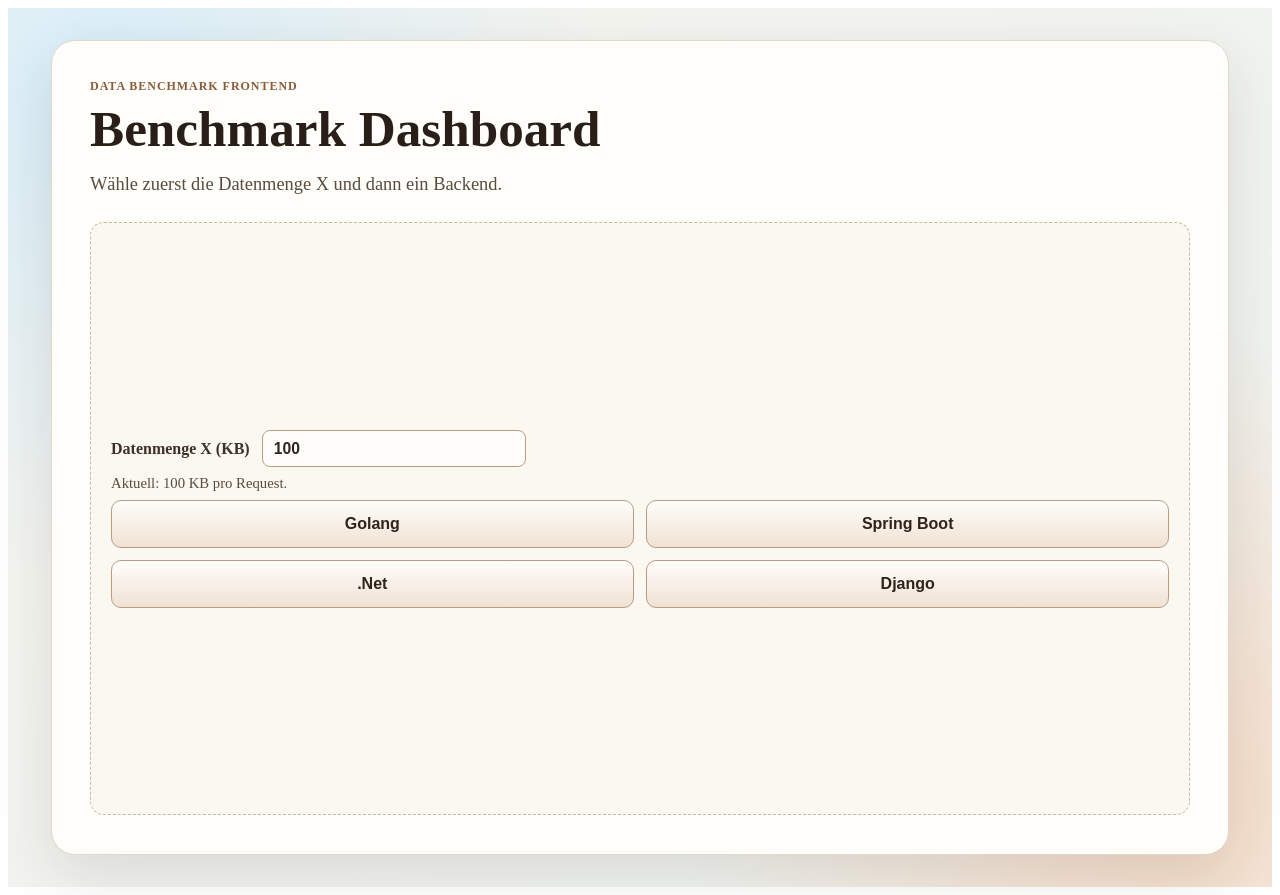
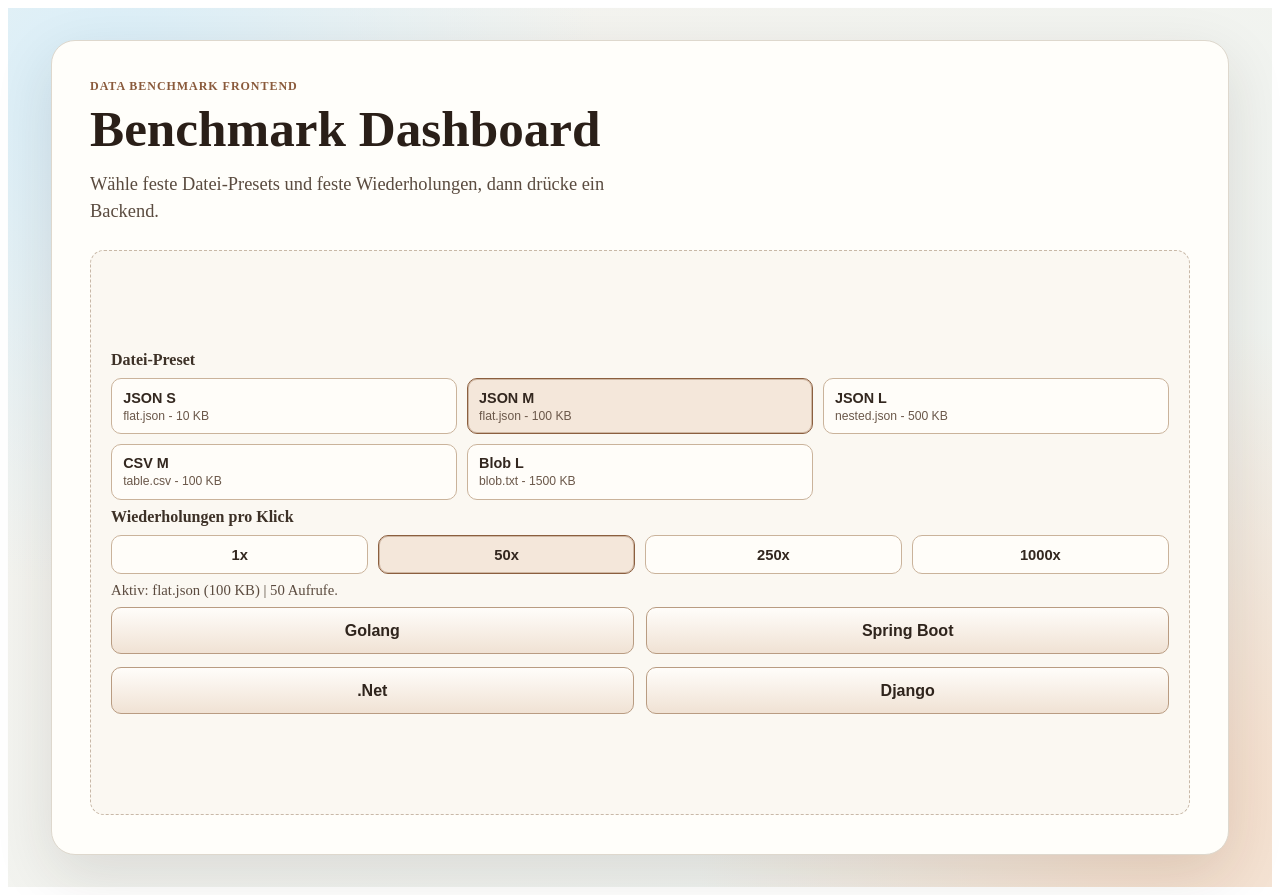
Before and after one commit to Khroxx/data_benchmark_frontend, an Angular app: page / in a window 1280 px wide. Built offline with nearby package versions, Linux system fonts and the light colour scheme.

Commit message:
replaced input with fixed file presets and counts

```diff
--- a/src/app/app.html
+++ b/src/app/app.html
@@ -3,25 +3,46 @@
     <header class="panel-header">
       <p class="eyebrow">Data Benchmark Frontend</p>
       <h1 id="benchmark-title">Benchmark Dashboard</h1>
-      <p class="subtitle">Wähle zuerst die Datenmenge X und dann ein Backend.</p>
+      <p class="subtitle">Wähle feste Datei-Presets und feste Wiederholungen, dann drücke ein Backend.</p>
     </header>
 
     <div class="panel-body" role="status" aria-live="polite">
-      <div class="size-input-row">
-        <label class="size-label" for="size-kb-input">Datenmenge X (KB)</label>
-        <input
-          id="size-kb-input"
-          class="size-input"
-          type="number"
-          min="1"
-          max="50000"
-          step="1"
-          [value]="sizeKb"
-          (input)="onSizeKbInput($event)"
-        />
+      <div class="control-section">
+        <p class="panel-note">Datei-Preset</p>
+        <div class="preset-grid" role="group" aria-label="Datei Presets">
+          @for (preset of dataPresets; track preset.id) {
+            <button
+              class="preset-button"
+              type="button"
+              [class.is-selected]="preset.id === selectedDataPresetId"
+              (click)="selectDataPreset(preset.id)"
+            >
+              <span class="preset-title">{{ preset.label }}</span>
+              <span class="preset-meta">{{ preset.file }} - {{ preset.sizeKb }} KB</span>
+            </button>
+          }
+        </div>
       </div>
 
-      <p class="size-hint">Aktuell: {{ sizeKb }} KB pro Request.</p>
+      <div class="control-section">
+        <p class="panel-note">Wiederholungen pro Klick</p>
+        <div class="run-grid" role="group" aria-label="Run Anzahl">
+          @for (runs of runPresets; track runs) {
+            <button
+              class="run-button"
+              type="button"
+              [class.is-selected]="runs === selectedRuns"
+              (click)="selectRuns(runs)"
+            >
+              {{ runs }}x
+            </button>
+          }
+        </div>
+      </div>
+
+      <p class="size-hint">
+        Aktiv: {{ selectedDataPreset?.file }} ({{ selectedDataPreset?.sizeKb }} KB) | {{ selectedRuns }} Aufrufe.
+      </p>
 
       <div class="backend-grid" role="group" aria-label="Benchmark Backends">
         @for (backend of backends; track backend.key) {
--- a/src/app/app.scss
+++ b/src/app/app.scss
@@ -71,32 +71,10 @@ h1 {
 	margin: 0;
 }
 
-.size-input-row {
+.control-section {
 	display: flex;
-	align-items: center;
-	gap: 0.75rem;
-	flex-wrap: wrap;
-}
-
-.size-label {
-	font-weight: 700;
-	color: #3d3127;
-}
-
-.size-input {
-	width: min(240px, 100%);
-	padding: 0.55rem 0.7rem;
-	border-radius: 8px;
-	border: 1px solid #b99c82;
-	background: #fffdfa;
-	color: #2f241c;
-	font-size: 0.98rem;
-	font-weight: 600;
-}
-
-.size-input:focus {
-	outline: 2px solid #c78e63;
-	outline-offset: 2px;
+	flex-direction: column;
+	gap: 0.6rem;
 }
 
 .size-hint {
@@ -113,6 +91,70 @@ h1 {
 	display: grid;
 	grid-template-columns: repeat(2, minmax(0, 1fr));
 	gap: 0.8rem;
+}
+
+.preset-grid {
+	display: grid;
+	grid-template-columns: repeat(3, minmax(0, 1fr));
+	gap: 0.6rem;
+}
+
+.preset-button {
+	appearance: none;
+	border: 1px solid #cab39b;
+	border-radius: 10px;
+	background: #fffdf9;
+	padding: 0.65rem 0.7rem;
+	text-align: left;
+	cursor: pointer;
+	display: flex;
+	flex-direction: column;
+	gap: 0.2rem;
+	transition: border-color 120ms ease, box-shadow 120ms ease;
+}
+
+.preset-title {
+	font-size: 0.9rem;
+	font-weight: 800;
+	color: #33271f;
+}
+
+.preset-meta {
+	font-size: 0.76rem;
+	color: #6b584a;
+}
+
+.run-grid {
+	display: grid;
+	grid-template-columns: repeat(4, minmax(0, 1fr));
+	gap: 0.6rem;
+}
+
+.run-button {
+	appearance: none;
+	border: 1px solid #cab39b;
+	border-radius: 10px;
+	background: #fffdf9;
+	padding: 0.65rem;
+	text-align: center;
+	font-size: 0.92rem;
+	font-weight: 800;
+	color: #33271f;
+	cursor: pointer;
+	transition: border-color 120ms ease, box-shadow 120ms ease;
+}
+
+.preset-button:hover,
+.run-button:hover {
+	border-color: #956d4c;
+	box-shadow: 0 6px 16px rgba(72, 49, 28, 0.12);
+}
+
+.preset-button.is-selected,
+.run-button.is-selected {
+	border-color: #8b5f3f;
+	background: #f4e7da;
+	box-shadow: inset 0 0 0 1px rgba(139, 95, 63, 0.35);
 }
 
 .backend-button {
@@ -155,7 +197,11 @@ h1 {
 		grid-template-columns: 1fr;
 	}
 
-	.size-input {
-		width: 100%;
+	.preset-grid {
+		grid-template-columns: 1fr;
+	}
+
+	.run-grid {
+		grid-template-columns: repeat(2, minmax(0, 1fr));
 	}
 }
--- a/src/app/app.ts
+++ b/src/app/app.ts
@@ -6,7 +6,18 @@ import { Component } from '@angular/core';
   styleUrl: './app.scss',
 })
 export class App {
-  protected sizeKb = 100;
+  protected selectedDataPresetId = 'json-m';
+  protected selectedRuns = 50;
+
+  protected readonly dataPresets = [
+    { id: 'json-s', label: 'JSON S', file: 'flat.json', sizeKb: 10 },
+    { id: 'json-m', label: 'JSON M', file: 'flat.json', sizeKb: 100 },
+    { id: 'json-l', label: 'JSON L', file: 'nested.json', sizeKb: 500 },
+    { id: 'csv-m', label: 'CSV M', file: 'table.csv', sizeKb: 100 },
+    { id: 'blob-l', label: 'Blob L', file: 'blob.txt', sizeKb: 1500 },
+  ];
+
+  protected readonly runPresets = [1, 50, 250, 1000];
 
   protected readonly backends = [
     { key: 'golang', label: 'Golang' },
@@ -15,14 +26,15 @@ export class App {
     { key: 'django', label: 'Django' },
   ];
 
-  protected onSizeKbInput(event: Event): void {
-    const value = Number((event.target as HTMLInputElement).value);
+  protected selectDataPreset(presetId: string): void {
+    this.selectedDataPresetId = presetId;
+  }
 
-    if (Number.isNaN(value)) {
-      this.sizeKb = 100;
-      return;
-    }
+  protected selectRuns(runs: number): void {
+    this.selectedRuns = runs;
+  }
 
-    this.sizeKb = Math.min(50000, Math.max(1, Math.trunc(value)));
+  protected get selectedDataPreset() {
+    return this.dataPresets.find((preset) => preset.id === this.selectedDataPresetId);
   }
 }
```
